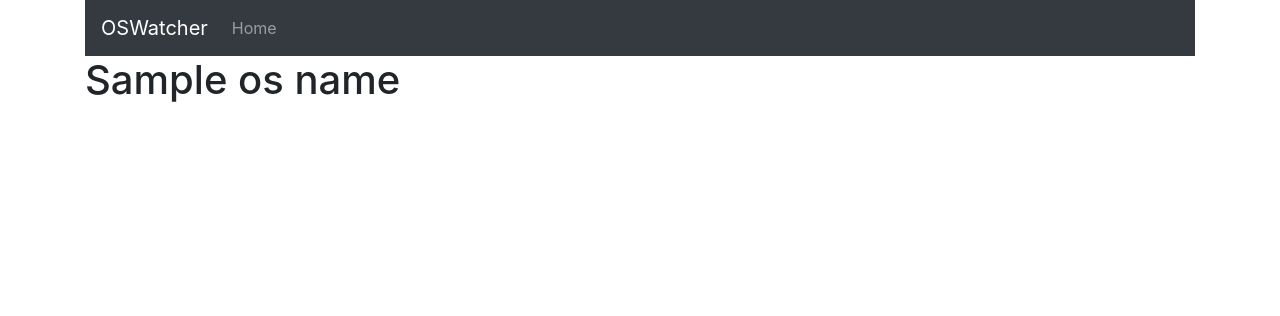
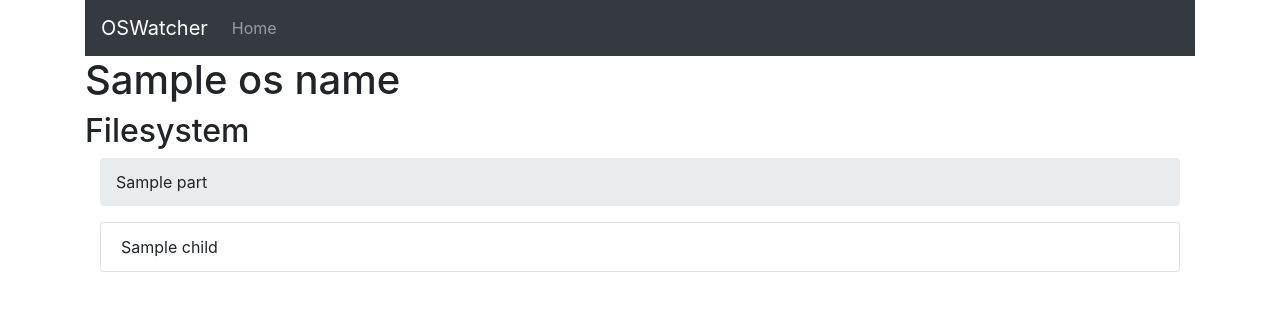
Before and after one commit to OSWatcher/frontend, a Flask app: template app/templates/os_view.html in a window 1280 px wide. Shown: the top 316 px of the page. Run offline with Flask 2, Linux system fonts and the light colour scheme; the template is opened without the code that fills it: most values are stand-ins (such as "Sample title", 1, 10 or a date in 2020); some libraries are stand-ins or nearby versions.

Commit message:
os_view: display root filesystem

```diff
--- a/app/templates/os_view.html
+++ b/app/templates/os_view.html
@@ -2,4 +2,29 @@
 
 {% block content %}
   <h1>{{ os_name }}</h1>
+  <h2>Filesystem</h2>
+  <div class="container">
+    <nav aria-label="breadcrumb">
+      <ol class="breadcrumb">
+        {% for part in fs_path.parts %}
+            {% if part == fs_path.name %}
+              <li class="breadcrumb-item active" aria-current="page">
+            {% else %}
+              <li class="breadcrumb-item" aria-current="page">
+            {% endif %}
+            {% if part == '/' %}
+              Root
+            {% else %}
+              {{ part }}
+            {% endif %}
+          </li>
+        {% endfor %}
+      </ol>
+    </nav>
+    <ul class="list-group">
+      {% for record in cursor %}
+        <li class="list-group-item">{{ record['child']['name'] }}</li>
+      {% endfor %}
+    </ul>
+  </div>
 {% endblock %}
```
Also changed, not shown: app/routes.py (+22 -6 lines).
